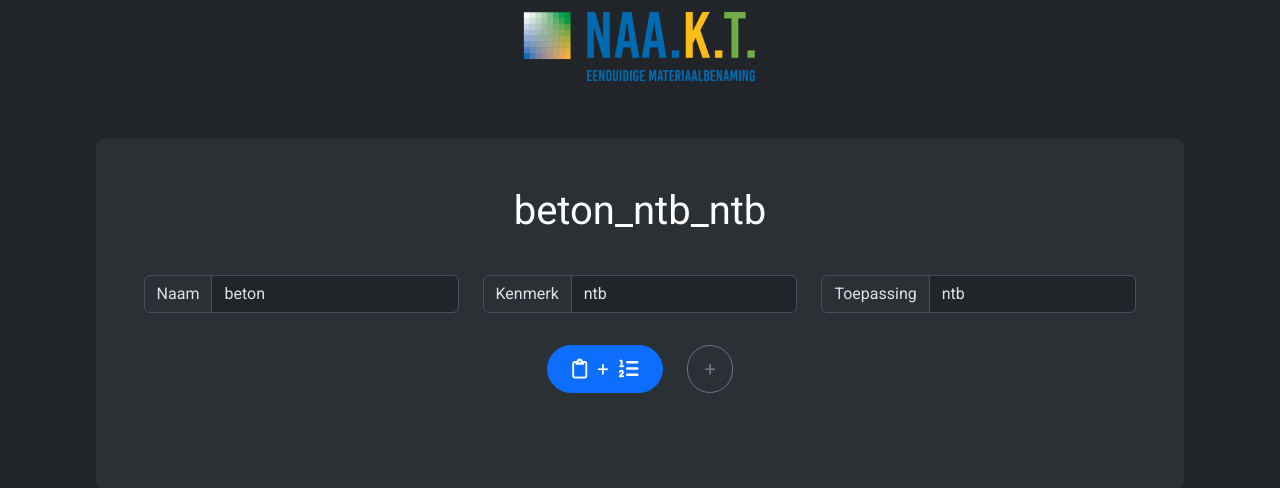
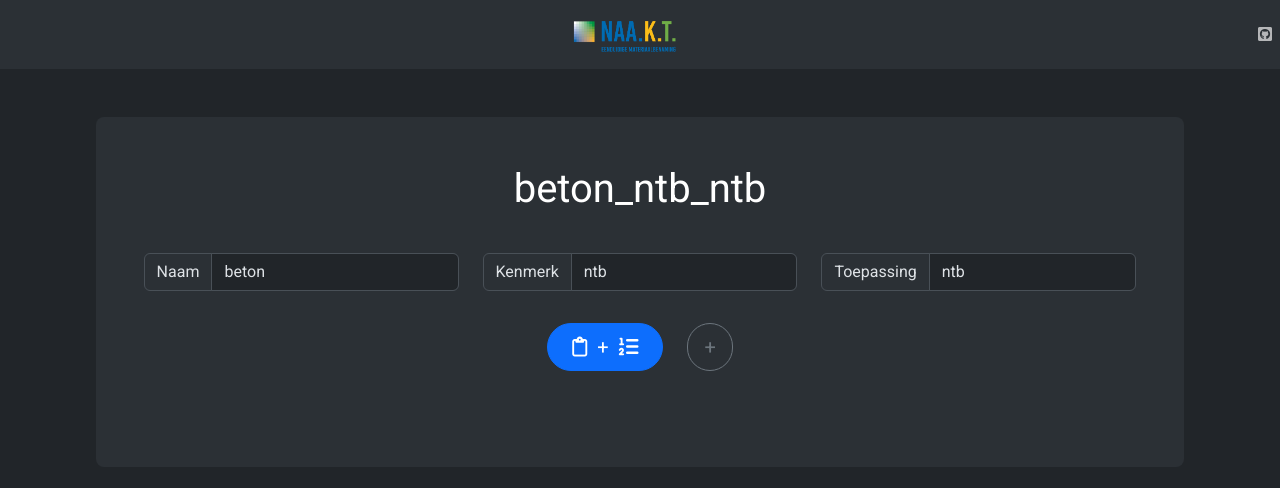
Before and after one commit to ArjanPeeters/NaamKenmerkToepassing, a Flask app: page / in a window 1280 px wide. Shown: the top 488 px of the page. Run offline with Flask 3, Linux system fonts and the light colour scheme; some libraries are stand-ins or nearby versions.

Commit message:
Changed the header to a bootstrap nav-bar

```diff
--- a/templates/base.html
+++ b/templates/base.html
@@ -13,12 +13,28 @@
 </head>
 
 <body>
-	<!-- bootstrap -->
+	<!-- bootstrap
 	<header>
 		<div class="header-image">
 			<p style="text-align:center;"><img src="static/Logo_Naakt.png" alt="Naa.K.T. Logo" width="250"></p>
 		</div>
-	</header>
+	</header> -->
+<nav class="navbar navbar-expand-lg navbar-light bg-body-tertiary">
+    <div class="container-fluid">
+        <div class="d-flex"></div>
+            <a class="navbar-brand mx-auto" href="https://www.bimloket.nl/p/682/1-NAAKT-Eenduidige-materiaalbenaming" target="_blank">
+                <img src="static/Logo_Naakt.png" alt="Naa.K.T. Logo" width="auto" height="40" class="d-inline-block align-text-top">
+            </a>
+        </div>
+        <ul class="navbar-nav flex-row">
+            <li class="nav-item">
+                <a class="nav-link" href="https://github.com/ArjanPeeters/NaamKenmerkToepassing">
+                    <i class="fa-brands fa-square-github"></i>
+                </a>
+            </li>
+        </ul>
+    </nav>
+</nav>
 {% block content %}
 
 {% endblock %}
```
